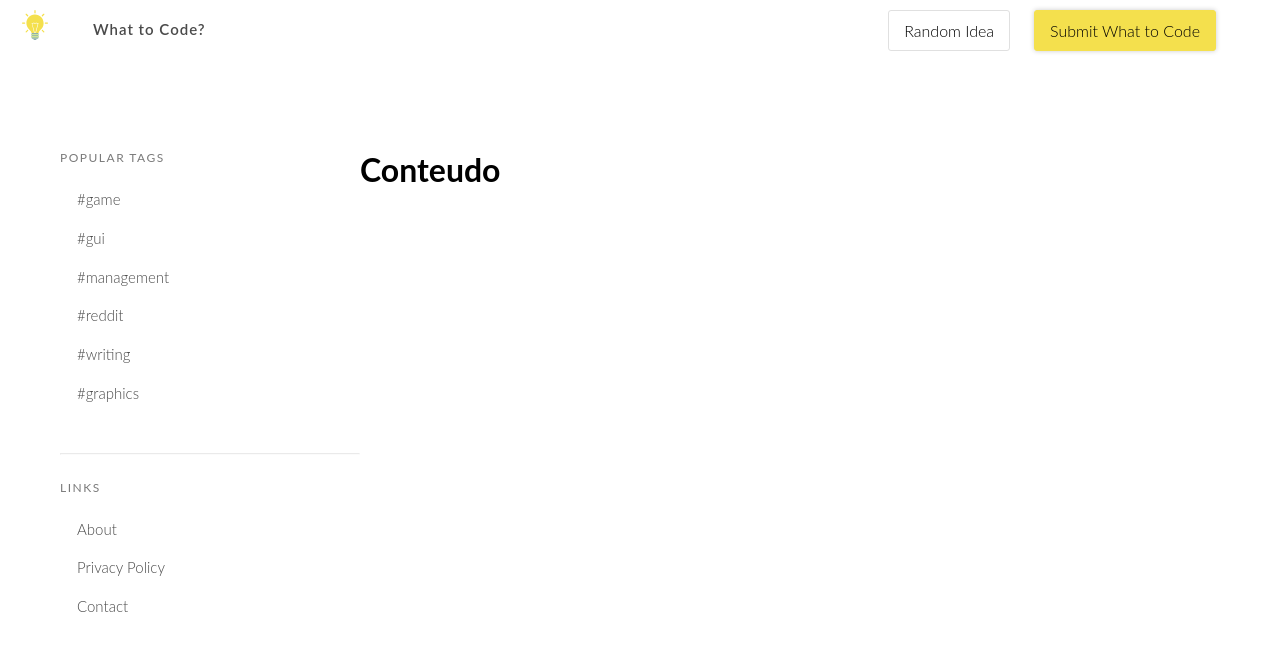
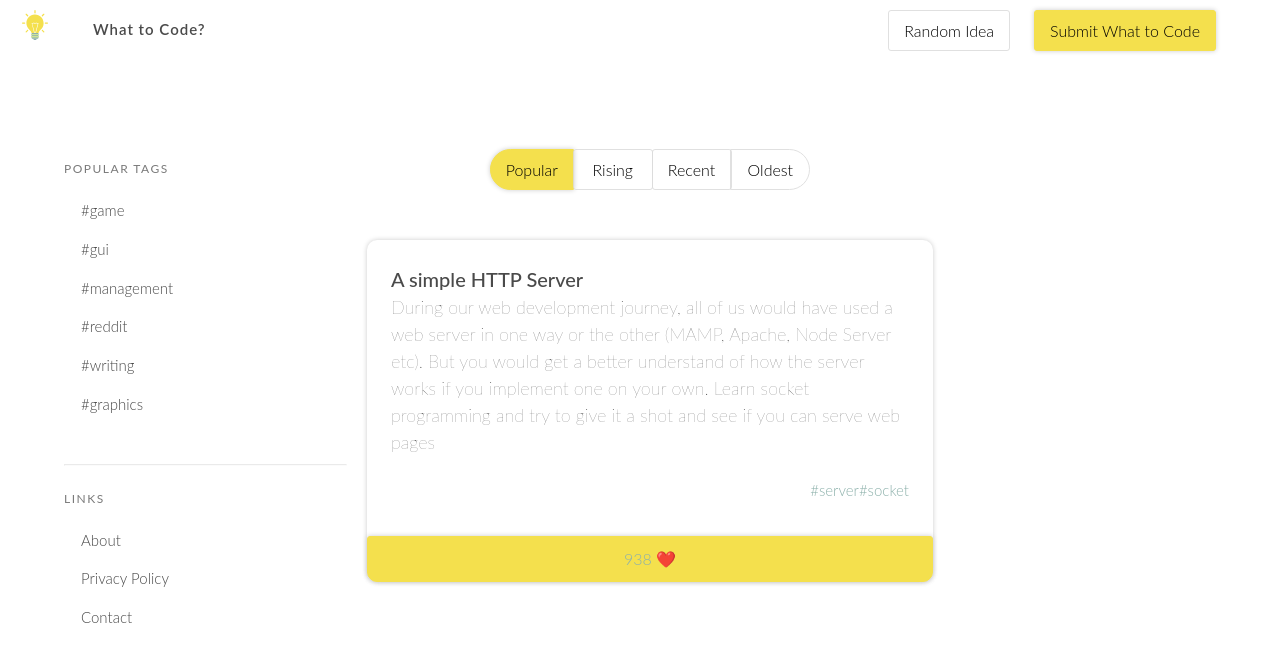
Before and after one commit to Gabriel-Cervo/What-To-Code-React, a React (Create React App) app: page / in a window 1280 px wide. Shown: the top 662 px of the page. Built offline with nearby package versions, Linux system fonts and the light colour scheme.

Commit message:
Template e design dos posts criados

```diff
--- /dev/null
+++ b/src/components/Post/Post.jsx
@@ -0,0 +1,19 @@
+import React from 'react';
+import { PostWrap, Title, Text, Tags, BottomButton } from './Style';
+import { LinkButton } from '../LinkButton/Button';
+export default function Post(post) {
+    return (
+
+            <PostWrap>
+                <div className="postItens" style={{padding: '24px'}}>
+                    <Title>A simple HTTP Server</Title>
+                    <Text>During our web development journey, all of us would have used a web server in one way or the other (MAMP, Apache, Node Server etc). But you would get a better understand of how the server works if you implement one on your own. Learn socket programming and try to give it a shot and see if you can serve web pages</Text>
+                    <Tags>
+                        <LinkButton to="?tag=server">#server</LinkButton>
+                        <LinkButton to="?tag=socket">#socket</LinkButton>
+                    </Tags>
+                </div>
+                <BottomButton active><span>938 ❤️</span></BottomButton>
+            </PostWrap>
+    )
+}
--- /dev/null
+++ b/src/components/Post/Style.js
@@ -0,0 +1,65 @@
+import styled from 'styled-components';
+import { LinkButton } from '../LinkButton/Button';
+
+export const PostWrap = styled.div`
+    display: block;
+    font-family: 'Lato', sans-serif;
+    color: #4A4A4A;
+    line-height: 1.5;
+    background-color: #fff;
+    box-shadow: 0 0 5px #ccc;
+    width: 100%;
+    margin: 40px auto;
+    border-top-right-radius: 10px;
+    border-top-left-radius: 10px;
+    border-bottom-right-radius: 10px;
+    border-bottom-left-radius: 10px;
+`;
+
+export const Title = styled.h1`
+    font-size: 20px;
+    font-weight: 500;
+`;
+
+export const Text = styled.p`
+    font-size: 18px;
+    line-height: 1.5;
+    font-weight: 200;
+`;
+
+export const Tags = styled.div`
+    display: block;
+    text-align: right;
+    padding-top: 22px;
+    padding-bottom: 10px;
+
+    a {
+        font-size: 15px;
+        color: #8db1ab;
+        border: none;
+        text-decoration: none;
+        margin: 0;
+        padding: 0;
+        min-width: 0px;
+        min-heigth: 0px;
+
+        &:hover {
+            color: #000;
+        }
+
+    }
+`;
+
+export const BottomButton = styled(LinkButton)`
+    display: block;
+    position: relative;
+    top: 0;
+    text-decoration: none;
+    margin: auto;
+    border-bottom-right-radius: 10px;
+    border-bottom-left-radius: 10px;
+
+    span {
+        color: #8db1ab;
+    }
+`;
--- a/src/containers/MainPage/Main.jsx
+++ b/src/containers/MainPage/Main.jsx
@@ -1,10 +1,14 @@
-import React from 'react';
+import React, { useState } from 'react';
 import { useLocation } from 'react-router-dom';
-import { Container, LeftWrap, RightWrap } from './Style';
+import { Container, LeftWrap, RightWrap, ButtonGroup, RightSpacing } from './Style';
 import { Divider } from '../SubmitIdea/Style';
 import List from '../../components/List/List.jsx';
+import { LinkButton } from '../../components/LinkButton/Button';
+import Post from '../../components/Post/Post.jsx';
 
 export default function Main() {
+
+    const [activeItem, setActiveItem] = useState('Popular');
 
     // let location = useLocation();
     // let params = new URLSearchParams(location.search)
@@ -13,6 +17,7 @@ export default function Main() {
     // Testes
     const links1 = ['game', 'gui', 'management', 'reddit', 'writing', 'graphics'];
     const aboutLinks = ['About', 'Privacy Policy', 'Contact'];
+    const topButtons = ['Popular', 'Rising', 'Recent', 'Oldest']
 
     return (
         <Container>
@@ -29,8 +34,17 @@ export default function Main() {
             />
         </LeftWrap>
         <RightWrap>
-            <h1>Conteudo</h1>
+            <ButtonGroup>
+                {topButtons.map(item => {
+                    const linkTo = `?order=${item.toUpperCase()}`;
+                    return (<LinkButton to={linkTo} active={activeItem === item ? true : false} onClick={() => setActiveItem(item)}>{item}</LinkButton>)
+                })}
+            </ButtonGroup>
+
+            <Post />
         </RightWrap>
+
+        <RightSpacing />
         </Container>
     )
 }
--- a/src/containers/MainPage/Style.js
+++ b/src/containers/MainPage/Style.js
@@ -4,7 +4,8 @@ export const Container = styled.div`
     display: flex;
     flex-direction: row;
     flex-wrap: wrap;
-    margin: 90px 60px;
+    width: 90%;
+    margin: 80px auto;
 
     @media (max-width: 768px) {
         margin-left: 25px;
@@ -13,19 +14,63 @@ export const Container = styled.div`
 `;
 
 export const LeftWrap = styled.div`
-    width: 300px;
+    flex: 1;
+    width: 250px;
     display: flex;
     flex-direction: column;
     flex-wrap: wrap;
+    margin-top: 21px;
+    margin-right: 20px;
 
     @media (max-width: 768px) {
         width: 100%;
         margin-bottom: 25px;
+        margin-top: 0px;
     }
 `;
 
 export const RightWrap = styled.div`
+    flex: 2;
     display: flex;
     flex-direction: column;
     flex-wrap: wrap;
+    width: 60%;
+    margin: 0 auto;
+
+    @media (max-width: 768px) {
+        width: 98%;
+        padding-right: 20px;
+    }
 `;
+
+export const ButtonGroup = styled.div`
+    display: flex;
+    flex-direction: row;
+    margin: 10px auto;
+
+    a {
+        margin: -.6px;
+        text-decoration: none;
+        font-size: 16px;
+        padding: 10px 15px;
+        cursor: pointer;
+
+       &:first-child {
+           border-top-left-radius: 60px;
+           border-bottom-left-radius: 60px;
+       }
+       &:last-child {
+           border-top-right-radius: 60px;
+           border-bottom-right-radius: 60px;
+       }
+    }
+`;
+
+export const RightSpacing = styled.div`
+    display: block;
+    flex: 1;
+
+    @media (max-width: 768px) {
+        flex: 0;
+    }
+`;
--- a/src/containers/SubmitIdea/SubmitIdea.jsx
+++ b/src/containers/SubmitIdea/SubmitIdea.jsx
@@ -107,7 +107,7 @@ export default function SubmitIdea() {
                         ))}
                     </TagsWrapper>
                 }
-                {status.loading ? <SubmitButton disabled>Loading...</SubmitButton> : <SubmitButton type="submit">Submit</SubmitButton>}
+                {status.loading ? <SubmitButton disabled>Submiting...</SubmitButton> : <SubmitButton type="submit">Submit</SubmitButton>}
             </Form>
         </>
     )
```
